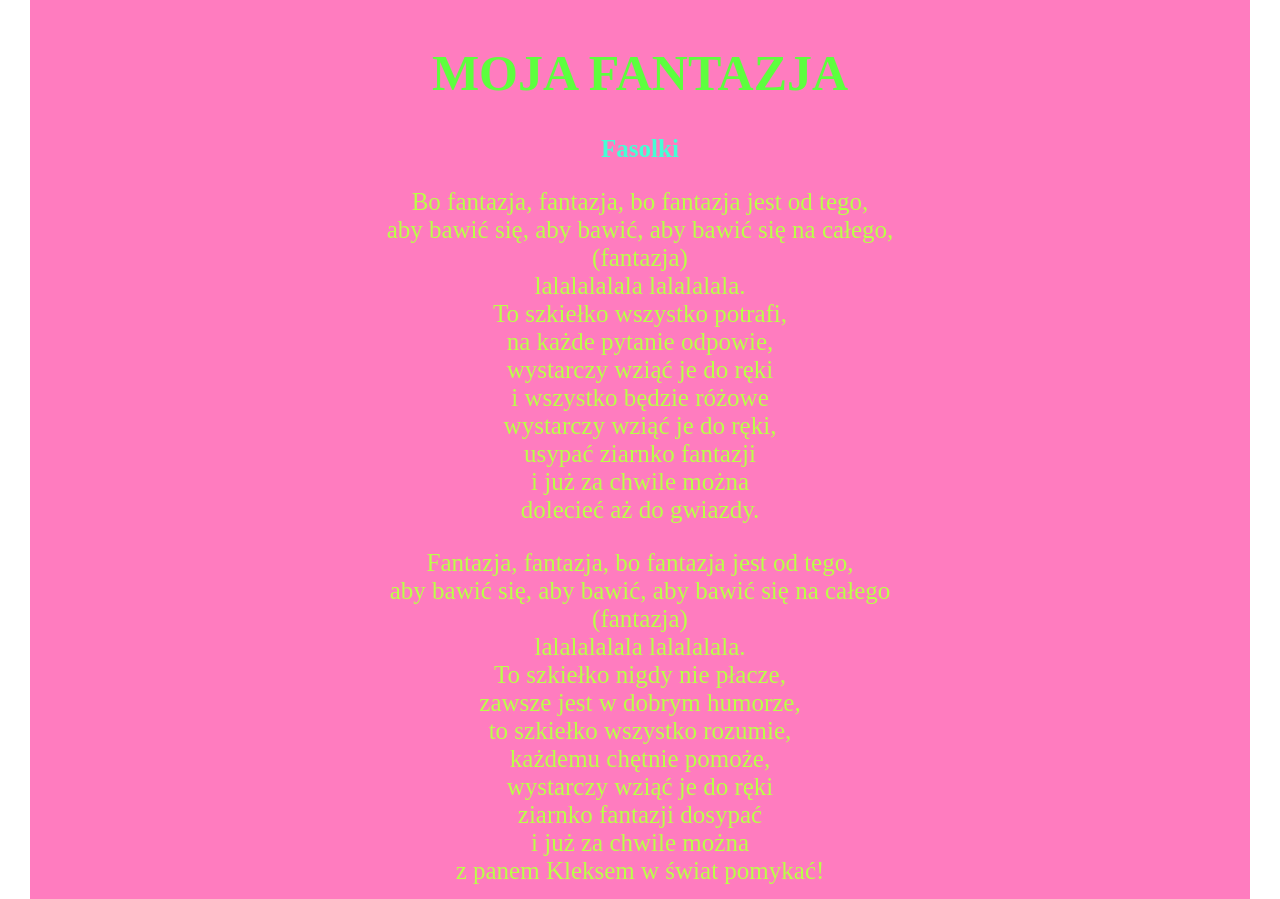
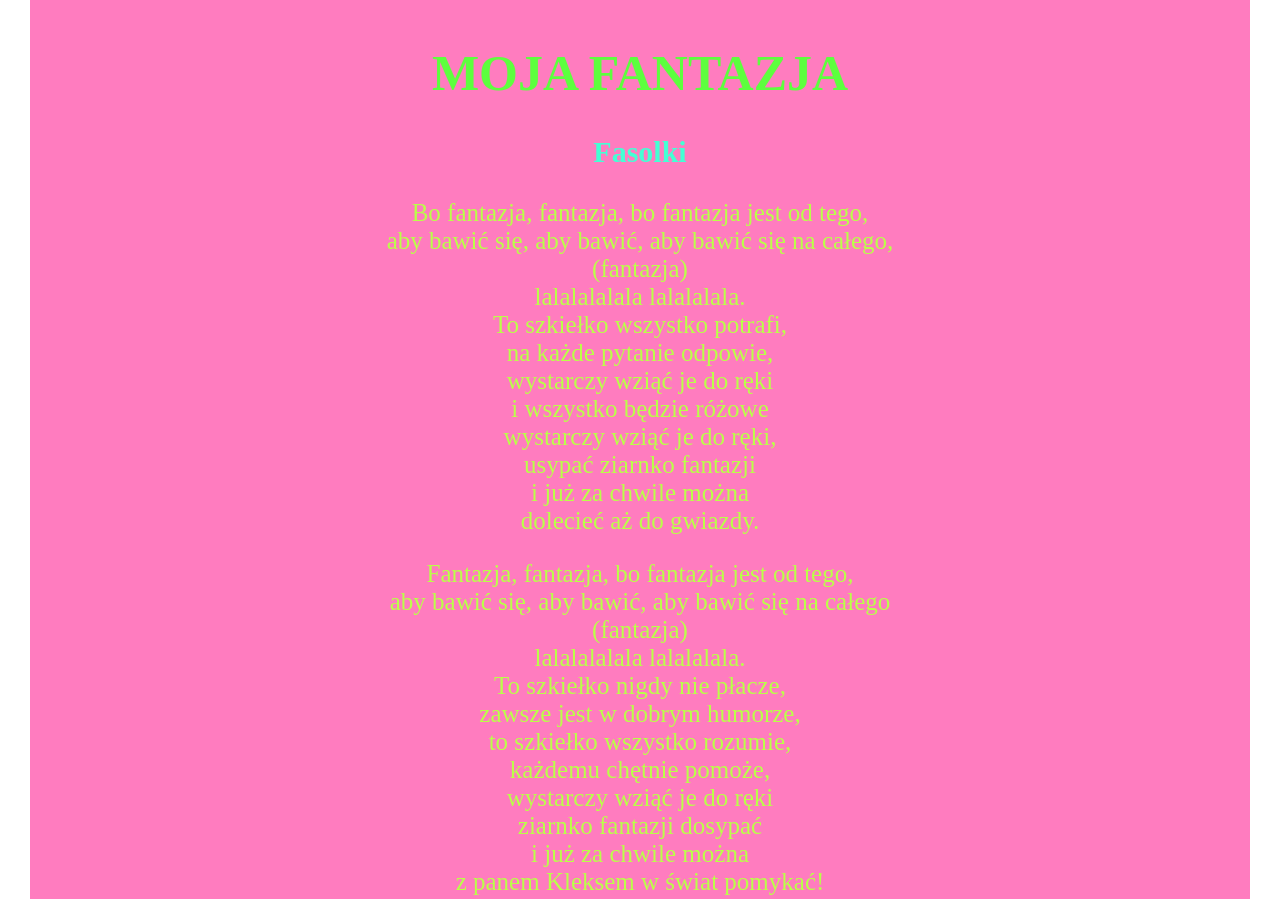
Before and after one commit to mmatyj/learning-git-2, a plain HTML site: page index.html in a window 1280 px wide. Shown: the top 899 px of the page. Drawn offline with Linux system fonts and the light colour scheme.

Commit message:
Add font size to h3

```diff
--- a/style.css
+++ b/style.css
@@ -15,7 +15,7 @@ h1 {
   text-transform: uppercase;
 }
 h3 {
-  font-size: 25px;
+  font-size: 30px;
   color: #45FFD4;
 }
 p{
```
